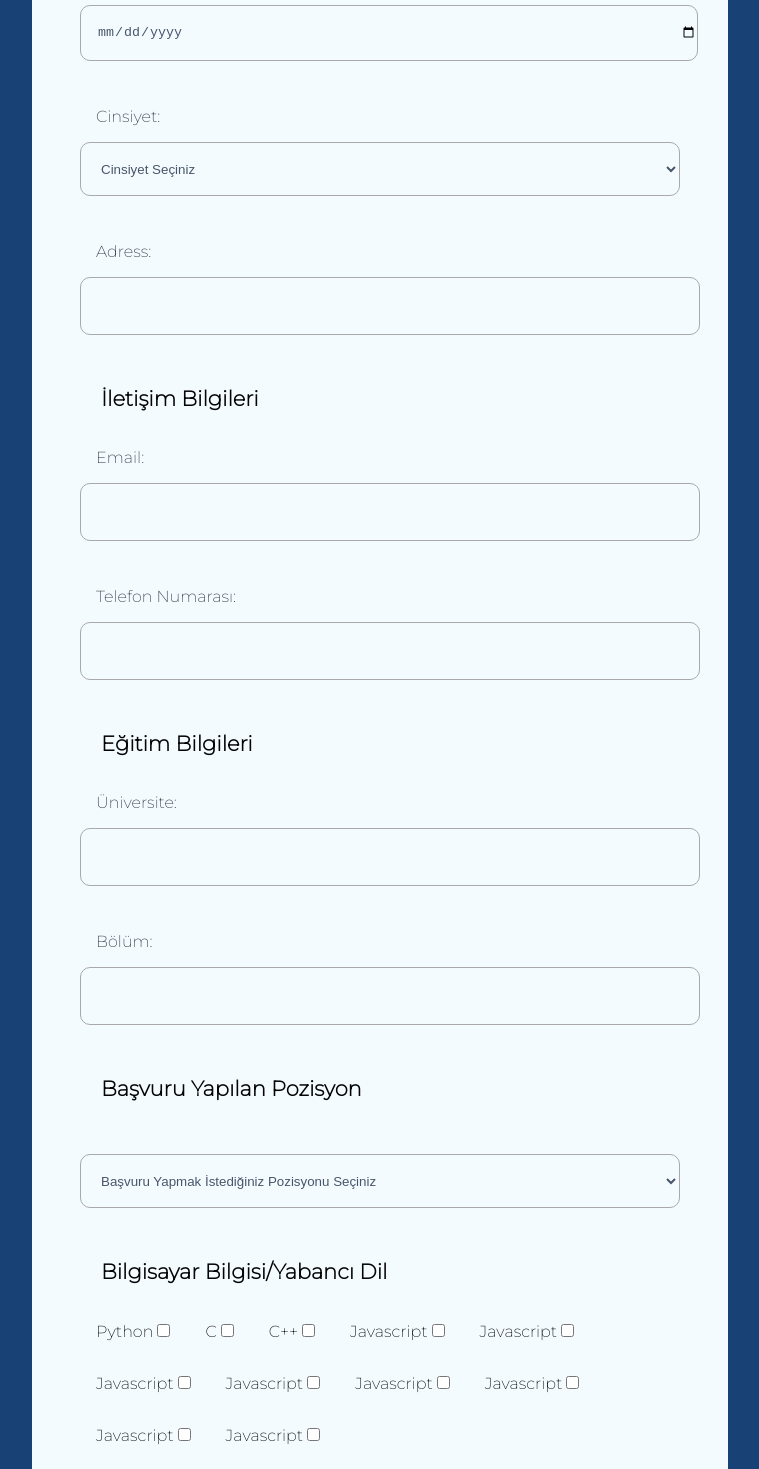
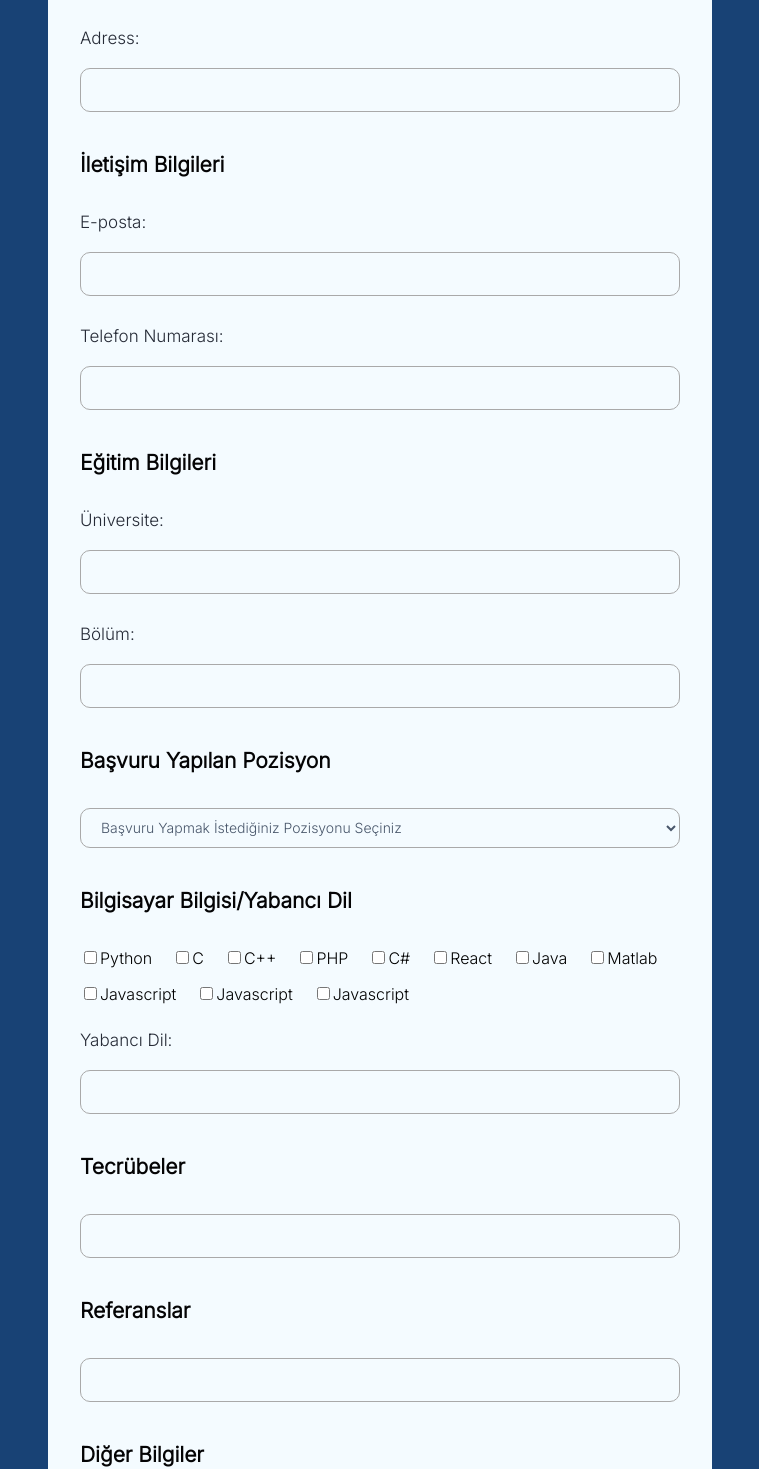
Before and after one commit to berkay-yuksel/form-project, a React (Create React App) app: page / in a window 1280 px wide. Shown: the part 633-2102 px from the top of the page, without its empty margins (260-1019 px from the left). Built offline with nearby package versions, Linux system fonts and the light colour scheme.

Commit message:
checkbox button and design update

```diff
--- a/src/App.css
+++ b/src/App.css
@@ -1,4 +1,5 @@
-@import url('https://fonts.googleapis.com/css2?family=Montserrat:wght@200&display=swap%27');
+@import url('https://fonts.googleapis.com/css2?family=Inter:wght@300&display=swap');
+
 
 .page_container img{
   /* margin: 2em; */
@@ -9,82 +10,31 @@
 }
 
 
+
 .form_section {
-  margin: 10vh 0;
+  /* margin: 10vh 0; */
   display: flex;
   align-items: center;
   justify-content: center;
 }
 
 
+
 .form_container {
   display: flex;
   flex-direction: column;
-  padding: 3em;
+  padding: 2em;
   background-color: #f4fbff;
   border-radius: 15px;
   max-width: 600px;
 }
 
 
+
 .form_container label {
-  margin: 1em;
+  /* margin: 1em; */
   /* width: 40vw; */
-
 }
-
-
-
-
-
-/* .form_container legend h3 {
-  font-family: 'Montserrat', sans-serif;
-} */
-
-/* .form_container label h5 {
-  margin-block-start: 0;
-  margin-block-end: 0;
-  margin-bottom: 0.5em;
-  font-family: 'Montserrat', sans-serif;
-} */
-
-/* .form_container label input[type="text"] {
-  width: 100%;
-  height: 35px;
-  border: none;
-  border-radius: 10px;
-  margin-bottom: 20px;
-  background: rgba(255, 255, 255, 0.375);
-  border: 0.5px solid darkgrey;
-}
-
-.form_container label input[type="number"] {
-  width: 100%;
-  height: 35px;
-  border: none;
-  border-radius: 10px;
-  margin-bottom: 20px;
-  background: rgba(255, 255, 255, 0.375);
-  border: 0.5px solid darkgrey;
-}
-
-.form_container label input[type="email"] {
-  width: 100%;
-  height: 35px;
-  border: none;
-  border-radius: 10px;
-  margin-bottom: 20px;
-  background: rgba(255, 255, 255, 0.375);
-  border: 0.5px solid darkgrey;
-}
-
- .form_container label input:focus {
-  border: 2px solid #0c3e83;
-  outline: none !important;
-}  */
-
-
-
 
 
 
@@ -99,8 +49,8 @@
 /* background-color: #0c4492; */
   /* padding: 0.2em;  */
   /* margin: 4px 2px; */
+  /* margin: 0 auto; */
 
-  margin: 0 auto;
   display: block;
   border-radius: 10px;
   display: flex;
@@ -112,16 +62,19 @@
   font-size: 16px;
   transition-duration: 0.4s;
   cursor: pointer;
-  background-color: #f4fbff;
-  color: black;
+  background-color: #184275;
+  color: #f4fbff;
   border: 2px solid #184275;
+  font-family: 'Inter', sans-serif;
+  font-weight: bold;
 }
 
 
 
+
 .form_container button:hover{
-  background-color: #184275;
-  color: white;
+  background-color: #054d94;
+  color: #f4fbff;
 }
 
 
@@ -129,21 +82,24 @@
 
 .checkbox-wrapper{
   display: flex;
-  margin-bottom: 20px;
+  margin-bottom: 10px;
   flex-wrap: wrap;
 }
 
 
+
 .my-label{
-  /* margin: 10px !important; */
+  margin-right: 20px !important;
   width:max-content !important ;
-  font-family: 'Montserrat', sans-serif;
+  font-family: 'Inter', sans-serif;
 }
 
 
+
 .my-checkbox{
+  margin-bottom: 20px;
+}
 
-}
 
 
 .form-wrapper{
@@ -153,104 +109,137 @@
 }
 
 
+
 .form-label{
   color: #262b37;
-  font-size: 16px;
-  margin-bottom: 10px;
-  font-family: 'Montserrat', sans-serif;
+  font-size: 17px;
+  margin-bottom: 20px;
+  font-family: 'Inter', sans-serif;
 }
 
 
+
 .form-input{
-  width: 100%;
-  height: 54px;
+  /* width: 100%; */
+  height: 40px;
   border: none;
   color: #48566a;
   padding-left: 16px;
+  padding-right: 16px;
   border-radius: 10px;
   margin-bottom: 10px;
   background: #f4fbff;
   border: 0.5px solid darkgrey;
+  font-family: 'Inter', sans-serif;
+  font-size: 14px;
 }
 
 
+
 .form-input-number{
-  width: 100%;
-  height: 54px;
+  /* width: 100%; */
+  height: 40px;
   border: none;
   color: #48566a;
   padding-left: 16px;
+  padding-right: 16px;
   border-radius: 10px;
   margin-bottom: 10px;
   background: #f4fbff;
   border: 0.5px solid darkgrey;
+  font-family: 'Inter', sans-serif;
+  font-size: 14px;
 }
 
 
+
 .form-input-email{
-  width: 100%;
-  height: 54px;
+  /* width: 100%; */
+  height: 40px;
   border: none;
   color: #48566a;
   padding-left: 16px;
+  padding-right: 16px;
   border-radius: 10px;
   margin-bottom: 10px;
   background: #f4fbff;
   border: 0.5px solid darkgrey;
+  font-family: 'Inter', sans-serif;
+  font-size: 14px;
 }
 
 
+
 .form-input-date{
-  width: 100%;
-  height: 54px;
+  /* width: 100%; */
+  height: 40px;
   border: none;
   color: #48566a;
   padding-left: 16px;
+  padding-right: 16px;
   border-radius: 10px;
   margin-bottom: 10px;
   background: #f4fbff;
   border: 0.5px solid darkgrey;
+  font-family: 'Inter', sans-serif;
+  font-size: 14px;
 }
 
 
+
 .form-input-cinsiyet{
-  width: 100%;
-  height: 54px;
+  /* width: 100%; */
+  height: 40px;
   border: none;
   color: #48566a;
   padding-left: 16px;
+  padding-right: 16px;
   border-radius: 10px;
   margin-bottom: 10px;
   background: #f4fbff;
   border: 0.5px solid darkgrey;
+  font-family: 'Inter', sans-serif;
+  font-size: 14px;
 }
 
 
+
 .form-input-pozisyon{
-  width: 100%;
-  height: 54px;
+  /* width: 100%; */
+  height: 40px;
   border: none;
   color: #48566a;
   padding-left: 16px;
+  padding-right: 16px;
   border-radius: 10px;
   margin-bottom: 10px;
   background: #f4fbff;
   border: 0.5px solid darkgrey;
+  font-family: 'Inter', sans-serif;
+  font-size: 14px;
 }
 
+
+
 .option-input{
-  font-family: 'Montserrat', sans-serif;
+  font-family: 'Inter', sans-serif;
   color: #48566a;
+  font-size: 14px;
+  border-radius: 10px;
 }
+
 
 
 .ust-baslıklar{
   color: #040405;
   font-size: 21px;
-  margin-bottom: 10px;
-  font-family: 'Montserrat', sans-serif;
+  margin-bottom: 20px;
+  font-family: 'Inter', sans-serif;
   font-weight: bold;
+  padding-bottom: 15px;
+  padding-top: 10px;
 }
+
 
 
 .form-input:focus{
--- a/src/App.js
+++ b/src/App.js
@@ -40,25 +40,11 @@ const App = () => {
     <div className="page_container">
 
 
-      <img src={bitesLogo}  width="272px" height="82px"/>
+      <img src={bitesLogo}  width="150px"/>
 
 
       <div className="form_section">
         <form onSubmit={handleSubmit} className="form_container">
-
-
-
-  {/* <form>
-        <div className="form-wrapper">
-          <label className="form-label">Başlık</label>
-           <input className="form-input"
-             type="text"
-             name="baslık"
-             value={inputs.baslık || ""}
-             onChange={handleChange}
-            />
-         </div>
-       </form>   */}
 
 
 
@@ -127,7 +113,7 @@ const App = () => {
 
 
       <div className="form-wrapper">
-         <label className="form-label">Email:</label>
+         <label className="form-label">E-posta:</label>
             <input className="form-input-email"
               type="email"
               value={inputs.mail}
@@ -197,49 +183,48 @@ const App = () => {
 
       <div className="checkbox-wrapper">
 
-         <label className="my-label">Python
-           <input type="checkbox"         onChange={(e)=>{handleChange('code',e.target.value)}}  value="python" />
-         </label>
+      <input className="my-checkbox" type="checkbox"         onChange={(e)=>{handleChange('code',e.target.value)}}  value="python" />
+         <label className="my-label">Python</label>
 
-          <label className="my-label">C
-            <input type="checkbox"        onChange={(e)=>{handleChange('code1',e.target.value)}}   value="c" />
-          </label>
 
-          <label className="my-label">C++
-            <input type="checkbox"         onChange={(e)=>{handleChange('code2',e.target.value)}}   value="c++" />
-          </label>
+       <input className="my-checkbox" type="checkbox"        onChange={(e)=>{handleChange('code1',e.target.value)}}   value="c" />
+         <label className="my-label">C</label>
 
-          <label className="my-label">Javascript
-            <input type="checkbox"        onChange={(e)=>{handleChange('code3',e.target.value)}}   value="javascript" />
-          </label>
 
-          <label className="my-label">Javascript
-            <input type="checkbox"        onChange={(e)=>{handleChange('code3',e.target.value)}}   value="javascript" />
-          </label>
+       <input className="my-checkbox" type="checkbox"         onChange={(e)=>{handleChange('code2',e.target.value)}}   value="c++" />
+         <label className="my-label">C++</label>
 
-          <label className="my-label">Javascript
-            <input type="checkbox"        onChange={(e)=>{handleChange('code3',e.target.value)}}   value="javascript" />
-          </label>
 
-          <label className="my-label">Javascript
-            <input type="checkbox"        onChange={(e)=>{handleChange('code3',e.target.value)}}   value="javascript" />
-          </label>
+       <input className="my-checkbox" type="checkbox"        onChange={(e)=>{handleChange('code3',e.target.value)}}   value="php" />
+         <label className="my-label">PHP</label>
 
-          <label className="my-label">Javascript
-            <input type="checkbox"        onChange={(e)=>{handleChange('code3',e.target.value)}}   value="javascript" />
-          </label>
 
-          <label className="my-label">Javascript
-            <input type="checkbox"        onChange={(e)=>{handleChange('code3',e.target.value)}}   value="javascript" />
-          </label>
+       <input className="my-checkbox" type="checkbox"        onChange={(e)=>{handleChange('code4',e.target.value)}}   value="C#" />
+         <label className="my-label">C#</label>
 
-          <label className="my-label">Javascript
-            <input type="checkbox"        onChange={(e)=>{handleChange('code3',e.target.value)}}   value="javascript" />
-          </label>
 
-          <label className="my-label">Javascript
-            <input type="checkbox"        onChange={(e)=>{handleChange('code3',e.target.value)}}   value="javascript" />
-          </label>
+       <input className="my-checkbox" type="checkbox"        onChange={(e)=>{handleChange('code5',e.target.value)}}   value="react" />
+         <label className="my-label">React</label>
+
+
+       <input className="my-checkbox" type="checkbox"        onChange={(e)=>{handleChange('code6',e.target.value)}}   value="java" />
+         <label className="my-label">Java</label>
+
+
+       <input className="my-checkbox" type="checkbox"        onChange={(e)=>{handleChange('code7',e.target.value)}}   value="matlab" />
+         <label className="my-label">Matlab</label>
+
+
+       <input className="my-checkbox" type="checkbox"        onChange={(e)=>{handleChange('code8',e.target.value)}}   value="javascript" />
+         <label className="my-label">Javascript</label>
+
+
+       <input className="my-checkbox" type="checkbox"        onChange={(e)=>{handleChange('code9',e.target.value)}}   value="javascript" />
+         <label className="my-label">Javascript</label>
+
+
+       <input className="my-checkbox" type="checkbox"        onChange={(e)=>{handleChange('code10',e.target.value)}}   value="javascript" />
+         <label className="my-label">Javascript</label>
 
        </div>
 
```
